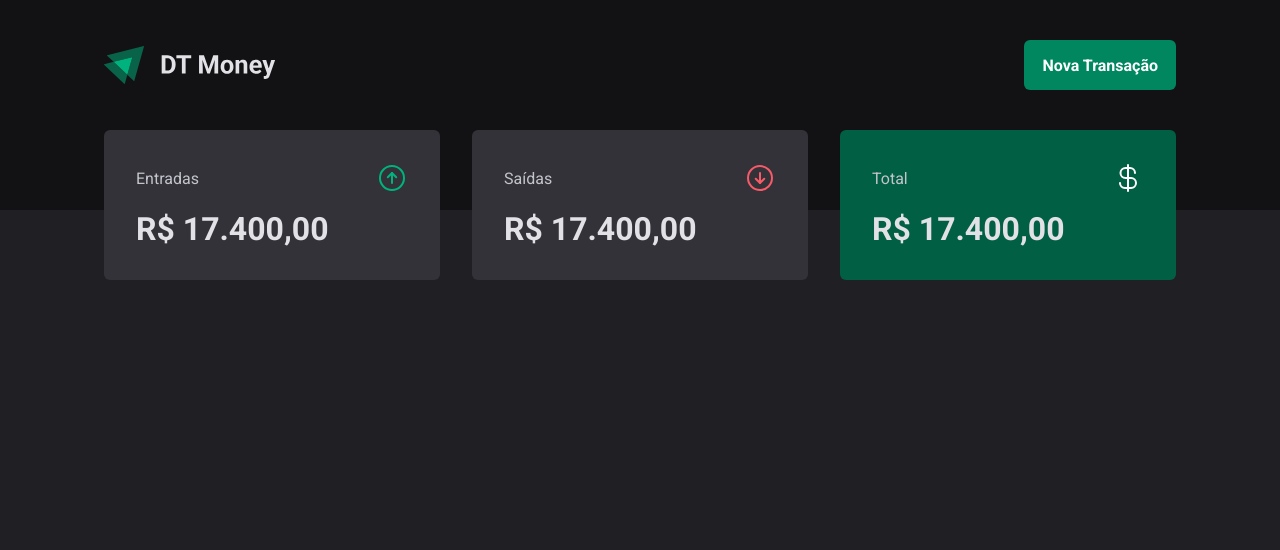
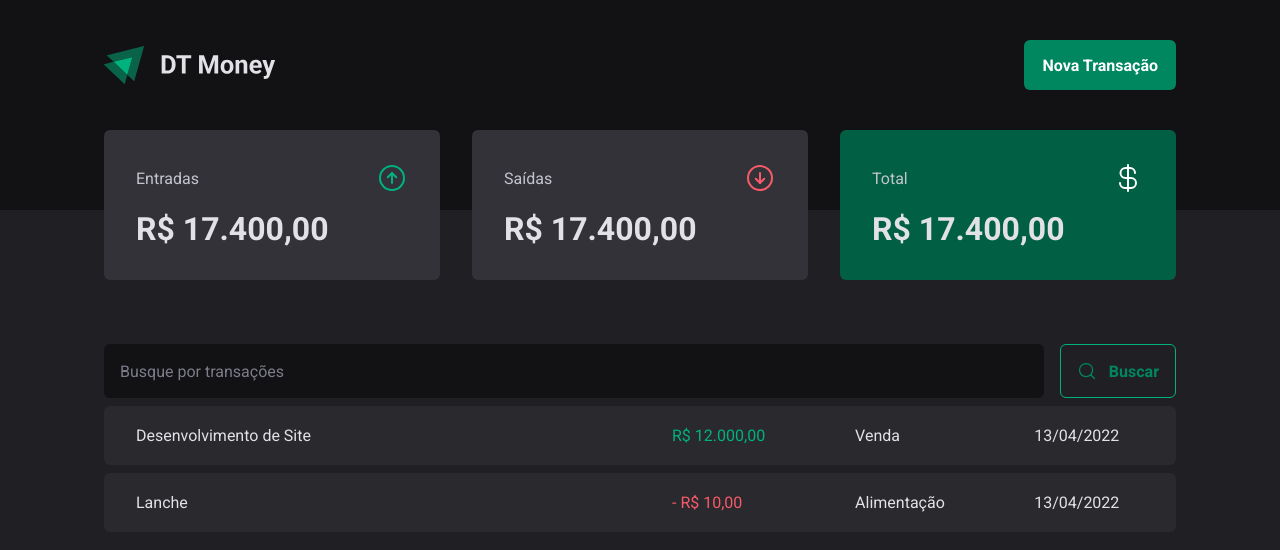
Before and after one commit to oecarvalho/dt-money, a React (Vite) app: page / in a window 1280 px wide. Shown: the top 550 px of the page. Built offline with nearby package versions, Linux system fonts and the light colour scheme.

Commit message:
criando tabelas

```diff
--- /dev/null
+++ b/src/pages/Transactions/components/SearchForm/index.tsx
@@ -0,0 +1,15 @@
+import { MagnifyingGlass } from "phosphor-react";
+import { SearchFormContainer } from "./styles";
+
+export function SearchForm(){
+    return(
+        <SearchFormContainer>
+            <input type="text" placeholder="Busque por transações" />
+
+            <button>
+                <MagnifyingGlass size={20}/>
+                Buscar
+            </button>
+        </SearchFormContainer>
+    )
+}
--- /dev/null
+++ b/src/pages/Transactions/components/SearchForm/styles.ts
@@ -0,0 +1,39 @@
+import styled from "styled-components";
+
+export const SearchFormContainer = styled.form`
+    display: flex;
+    gap: 1rem;
+
+    input{
+        flex: 1;
+        border-radius: 6px;
+        border: 0;
+        background-color: ${props => props.theme['gray-900']};
+        color: ${props => props.theme['gray-300']};
+        padding: 1rem;
+
+        &::placeholder{
+            color: ${props => props.theme['gray-500']};
+        }
+    }
+
+    button{
+        display: flex;
+        align-items: center;
+        gap: 12px;
+        color: ${props => props.theme['green-500']};
+
+        padding: 1rem;
+        background: transparent;
+        border: 1px solid ${props => props.theme['green-300']};
+        font-weight: bold;
+        border-radius: 6px;
+
+        &:hover{
+            background-color: ${props => props.theme['green-500']};
+            color: ${props => props.theme['white']};
+            border-color: ${props => props.theme['green-500']};
+            transition: .3s;
+        }
+    }
+`
--- a/src/pages/Transactions/index.tsx
+++ b/src/pages/Transactions/index.tsx
@@ -1,5 +1,7 @@
 import { Header } from "../../components/Header";
 import { Summary } from "../../components/Summary";
+import { SearchForm } from "./components/SearchForm";
+import { PriceHighlight, TransacionsTable, TransactionsContainer } from "./styles";
 
 
 export function Transactions(){
@@ -7,6 +9,27 @@
         <div>
             <Header/>
             <Summary/>
+            <TransactionsContainer>
+                <SearchForm/>
+
+                <TransacionsTable>
+                    <tbody>
+                        <tr>
+                            <td width='50%'>Desenvolvimento de Site</td>
+                            <td><PriceHighlight variant="income">R$ 12.000,00</PriceHighlight></td>
+                            <td>Venda</td>
+                            <td>13/04/2022</td>
+                        </tr>
+
+                        <tr>
+                            <td width='50%'>Lanche</td>
+                            <td><PriceHighlight variant="outcome">- R$ 10,00</PriceHighlight></td>
+                            <td>Alimentação</td>
+                            <td>13/04/2022</td>
+                        </tr>
+                    </tbody>
+                </TransacionsTable>
+            </TransactionsContainer>
         </div>
     )
 }
--- a/src/pages/Transactions/styles.ts
+++ b/src/pages/Transactions/styles.ts
@@ -0,0 +1,37 @@
+import styled from "styled-components"
+
+export const TransactionsContainer = styled.main`
+    width: 100%;
+    max-width: 1120px;
+    margin: 4rem auto 0;
+    padding: 0 1.5rem;
+`
+
+export const TransacionsTable = styled.table`
+    width: 100%;
+    border-collapse: separate;
+    border-spacing: 0 0.5rem;
+
+    td{
+        padding: 1.25rem 2rem;
+        background: ${props => props.theme['gray-700']};
+
+        &:first-child{
+            border-top-left-radius: 6px;
+            border-bottom-left-radius: 6px;
+        }
+
+        &:last-child{
+            border-top-right-radius: 6px;
+            border-bottom-right-radius: 6px;
+        }
+    }
+`
+
+interface PriceHighlightProps{
+    variant: 'income'| 'outcome'
+}
+
+export const PriceHighlight = styled.span<PriceHighlightProps>`
+    color: ${props => props.variant ==='income' ? props.theme['green-300'] : props.theme['red-300']};
+`
```
